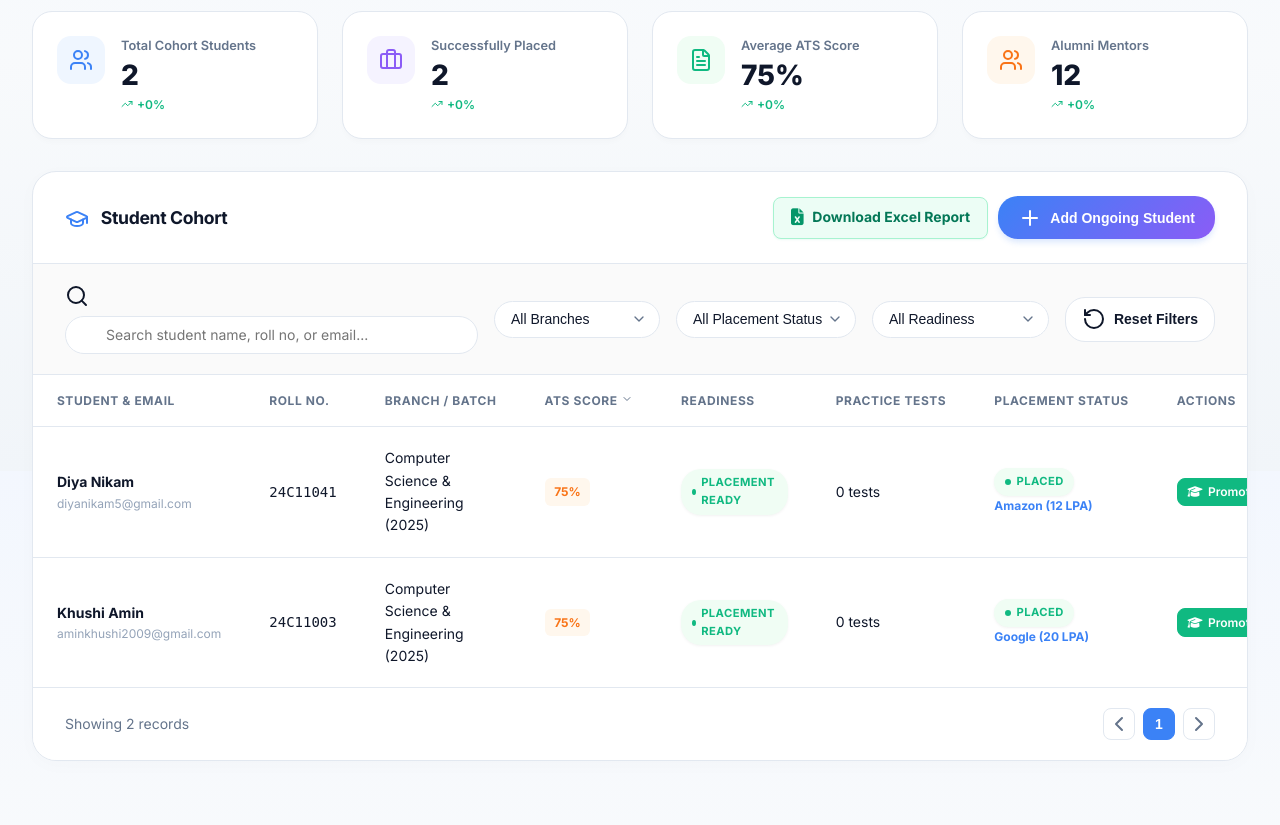
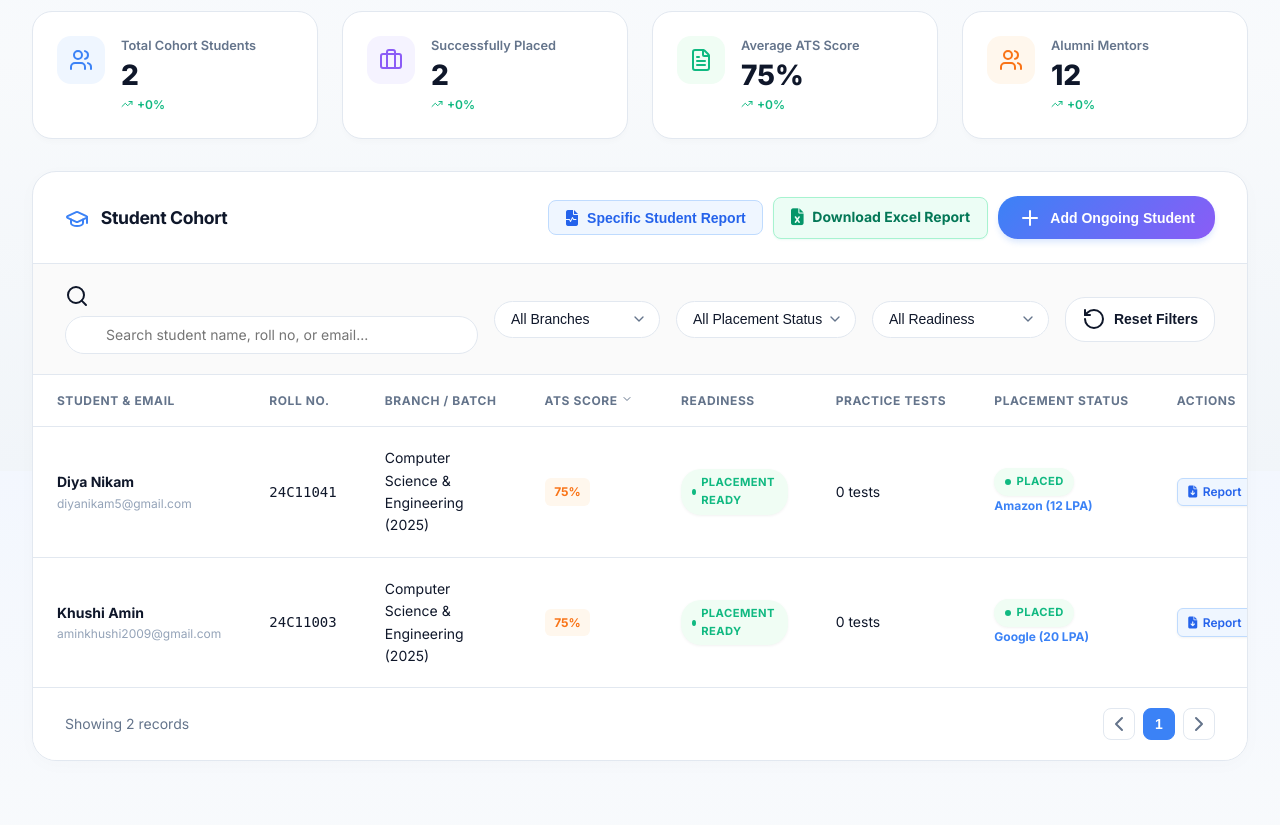
Before and after one commit to pnpstudio2008/CareerPath-AI, a Flask app: page /admin in a window 1280 px wide. Shown: the part 329-1154 px from the top of the page. Run offline with Flask 3, Linux system fonts and the light colour scheme; a user stored in the database is signed in; data comes from the database, SQL or seed files in the repository; some libraries are stand-ins or nearby versions.

Commit message:
feat(admin): add option to download specific student performance report (PDF & Excel)

```diff
--- a/app.py
+++ b/app.py
@@ -2095,6 +2095,7 @@ def api_admin_export_students_excel():
     """
     Exports a comprehensive Microsoft Excel report (.xlsx) containing all student performance,
     academic profiles, placement statuses, ATS scores, and evaluated skills in one sheet.
+    Supports ?student_id=<id> query param to download a specific student's report.
     """
     if not session.get('admin_logged_in'):
         return redirect('/admin')
@@ -2108,7 +2109,18 @@ def api_admin_export_students_excel():
                 return jsonify({"success": False, "error": f"Excel report engine unavailable: {_imp_err}"}), 500
 
         students = get_all_students_for_excel_report()
+        target_student_id = request.args.get('student_id')
+        if target_student_id:
+            filtered = [s for s in students if str(s.get('id')) == str(target_student_id) or str(s.get('roll_no', '')).lower() == str(target_student_id).lower()]
+            if filtered:
+                students = filtered
+
         file_bytes, mimetype, filename = generate_students_excel_report(students)
+        if target_student_id and students:
+            s_name = re.sub(r'[^a-zA-Z0-9_\-]', '_', str(students[0].get('name', 'Student')))
+            s_roll = re.sub(r'[^a-zA-Z0-9_\-]', '_', str(students[0].get('roll_no', '')))
+            filename = f"{s_name}_{s_roll}_Performance_Report.xlsx"
+
         return send_file(
             io.BytesIO(file_bytes),
             mimetype=mimetype,
@@ -2118,6 +2130,147 @@ def api_admin_export_students_excel():
     except Exception as e:
         print(f"[Admin Excel Export Error] {e}")
         return jsonify({"success": False, "error": f"Failed to generate Excel report: {str(e)}"}), 500
+
+
+@app.route('/api/admin/student/<int:student_id>/report-excel', methods=['GET'])
+def api_admin_specific_student_report_excel(student_id):
+    """
+    Exports dedicated Excel report (.xlsx) for a specific ongoing student.
+    """
+    if not session.get('admin_logged_in'):
+        return redirect('/admin')
+
+    try:
+        global generate_students_excel_report
+        if generate_students_excel_report is None:
+            try:
+                from excel_report_generator import generate_students_excel_report
+            except Exception as _imp_err:
+                return jsonify({"success": False, "error": f"Excel report engine unavailable: {_imp_err}"}), 500
+
+        students = get_all_students_for_excel_report()
+        target = [s for s in students if str(s.get('id')) == str(student_id) or str(s.get('roll_no', '')).lower() == str(student_id).lower()]
+        if not target:
+            st = get_student_by_id(student_id)
+            if not st:
+                return jsonify({"success": False, "error": "Student record not found"}), 404
+            target = [st]
+
+        file_bytes, mimetype, _ = generate_students_excel_report(target)
+        s_name = re.sub(r'[^a-zA-Z0-9_\-]', '_', str(target[0].get('name', 'Student')))
+        s_roll = re.sub(r'[^a-zA-Z0-9_\-]', '_', str(target[0].get('roll_no', '')))
+        filename = f"{s_name}_{s_roll}_Performance_Report.xlsx"
+
+        return send_file(
+            io.BytesIO(file_bytes),
+            mimetype=mimetype,
+            as_attachment=True,
+            download_name=filename
+        )
+    except Exception as e:
+        print(f"[Admin Student Excel Export Error] {e}")
+        return jsonify({"success": False, "error": f"Failed to export student Excel report: {str(e)}"}), 500
+
+
+@app.route('/api/admin/student/<int:student_id>/report-pdf', methods=['GET'])
+def api_admin_specific_student_report_pdf(student_id):
+    """
+    Generates and downloads the official single-page PDF performance & ATS report
+    for a specific ongoing student.
+    """
+    if not session.get('admin_logged_in'):
+        return redirect('/admin')
+
+    try:
+        student_db = get_student_by_id(student_id)
+        if not student_db:
+            return jsonify({"success": False, "error": "Student record not found"}), 404
+
+        # Retrieve latest resume record if available
+        conn = get_db_connection()
+        cur = conn.cursor()
+        cur.execute("SELECT id FROM student_resume_history WHERE student_id = ? ORDER BY id DESC LIMIT 1", (student_id,))
+        last_rec = cur.fetchone()
+        conn.close()
+
+        record = None
+        if last_rec:
+            record = get_student_resume_detail(int(last_rec['id']), student_id)
+
+        if not record:
+            base_ats = float(student_db.get('ats_score', 80) or 80)
+            tgt_comp = student_db.get('target_company') or 'Google India'
+            record = {
+                "id": 0,
+                "filename": f"{student_db.get('name', 'Student').replace(' ', '_')}_Resume.pdf",
+                "created_at": student_db.get('created_at', datetime.datetime.now().strftime('%Y-%m-%d %H:%M:%S')),
+                "ats_score": base_ats,
+                "resume_fingerprint": "v_std_baseline_record_4p",
+                "skills": ["Python", "SQL", "Java", "Data Structures", "Algorithms", "Git", "REST APIs"],
+                "achievements": [
+                    "Achieved top quartile technical score in department placement assessments.",
+                    "Completed accredited technical coursework with distinction.",
+                    "Shortlisted for premier technical recruiter evaluation rounds."
+                ],
+                "projects": [
+                    {
+                        "title": "Full-Stack Web Architecture Implementation",
+                        "description": "Architected end-to-end full-stack portal with relational database integration, authentication, and responsive modern user interface.",
+                        "tech_stack": ["Python", "Flask", "SQL", "HTML/CSS"]
+                    }
+                ],
+                "suitable_companies": [
+                    {
+                        "company": tgt_comp if tgt_comp != 'General' else "Google India",
+                        "role": "Software Development Engineer",
+                        "match_score": min(100.0, round(base_ats + 4, 1)),
+                        "skill_match_pct": round(base_ats, 1),
+                        "indicative_ctc_range_lpa": "14.0 - 24.0 LPA",
+                        "matched_skills": ["Python", "Data Structures", "SQL", "REST API", "Git"],
+                        "missing_skills": ["Docker", "Kubernetes"],
+                        "fit_tier": "Strong Match"
+                    }
+                ],
+                "best_role": "Software Development Engineer",
+                "best_match_company": tgt_comp if tgt_comp != 'General' else "Google India",
+                "skill_gaps": ["Docker", "Kubernetes"],
+                "career_recommendations": [
+                    {"role": "Software Development Engineer", "match": "90%", "readiness": "High"}
+                ],
+                "full_analysis": {
+                    "ats_breakdown": {
+                        "ats_score": base_ats,
+                        "rating": "Strong" if base_ats >= 70 else "Average",
+                        "feedback_summary": "Great profile with solid technical foundation.",
+                        "recommendations": ["Highlight quantifiable metrics in project outcomes."],
+                        "sections_present": {"Education": True, "Skills": True, "Experience": True, "Projects": True, "Contact": True},
+                        "action_verb_count": 8,
+                        "metric_count": 4
+                    }
+                }
+            }
+
+        global generate_resume_pdf_report
+        if generate_resume_pdf_report is None:
+            try:
+                from resume_report_generator import generate_resume_pdf_report
+            except Exception as _e:
+                return jsonify({"success": False, "error": f"PDF generator initializing: {_e}"}), 503
+
+        pdf_bytes = generate_resume_pdf_report(student_db, record)
+        s_name = re.sub(r'[^a-zA-Z0-9_\-]', '_', str(student_db.get('name', 'Student')))
+        s_roll = re.sub(r'[^a-zA-Z0-9_\-]', '_', str(student_db.get('roll_no', '')))
+        filename = f"{s_name}_{s_roll}_Performance_Report.pdf"
+
+        return send_file(
+            io.BytesIO(pdf_bytes),
+            mimetype='application/pdf',
+            as_attachment=True,
+            download_name=filename
+        )
+    except Exception as e:
+        print(f"[Admin Student PDF Export Error] {e}")
+        return jsonify({"success": False, "error": f"Failed to export student PDF report: {str(e)}"}), 500
 
 
 @app.route('/api/admin/students', methods=['GET'])
--- a/static/js/admin_panel.js
+++ b/static/js/admin_panel.js
@@ -208,6 +208,9 @@ function renderAdminStudentsTable(students) {
             </td>
             <td>
                 <div class="table-actions">
+                    <button class="btn btn-outline btn-sm" onclick="openStudentReportOptionsModal(${s.id}, '${s.name.replace(/'/g, "\\'")}', '${s.roll_no}')" title="Download Performance Report for ${s.name}" style="color:#2563EB; border-color:#BFDBFE; background:#EFF6FF; font-weight:600; padding:0.35rem 0.65rem; border-radius:6px; display:inline-flex; align-items:center; gap:0.35rem;">
+                        <i class="fa-solid fa-file-arrow-down" style="color:#2563EB;"></i> Report
+                    </button>
                     <button class="btn btn-outline-success btn-sm" onclick="openPromoteModal(${s.id})" title="Promote to Alumni Hub">
                         <i class="fa-solid fa-graduation-cap"></i> Promote
                     </button>
@@ -815,3 +818,120 @@ async function submitCreateAlumniLoginForm(event) {
         showToast('Network error: ' + err.message, 'error');
     }
 }
+
+
+// ==========================================
+// SPECIFIC STUDENT REPORT MODAL & DOWNLOAD
+// ==========================================
+
+let allAdminStudentsCache = [];
+
+async function openSpecificStudentReportModal(preSelectedStudentId = null) {
+    const modal = document.getElementById('specific-report-modal-backdrop');
+    if (!modal) return;
+
+    const select = document.getElementById('report-select-student');
+    if (select) {
+        select.innerHTML = '<option value="">Loading ongoing students...</option>';
+    }
+
+    modal.classList.add('active');
+
+    try {
+        const res = await fetch('/api/admin/students');
+        const data = await safeJsonFetch(res);
+        if (data.success && data.students && data.students.length > 0) {
+            allAdminStudentsCache = data.students;
+            if (select) {
+                select.innerHTML = '';
+                data.students.forEach(s => {
+                    const opt = document.createElement('option');
+                    opt.value = s.id;
+                    opt.textContent = `${s.name} (${s.roll_no}) - ${s.branch} [ATS: ${s.ats_score}%]`;
+                    if (preSelectedStudentId && String(s.id) === String(preSelectedStudentId)) {
+                        opt.selected = true;
+                    }
+                    select.appendChild(opt);
+                });
+            }
+        } else {
+            if (select) select.innerHTML = '<option value="">No ongoing students found</option>';
+        }
+    } catch (err) {
+        if (select) select.innerHTML = `<option value="">Error loading students: ${err.message}</option>`;
+    }
+}
+
+function openStudentReportOptionsModal(studentId, studentName, rollNo) {
+    openSpecificStudentReportModal(studentId);
+}
+
+function closeSpecificStudentReportModal(event) {
+    if (event && event.target !== document.getElementById('specific-report-modal-backdrop') &&
+        !event.target.classList.contains('modal-close-btn') && !event.target.classList.contains('btn-cancel')) {
+        return;
+    }
+    const modal = document.getElementById('specific-report-modal-backdrop');
+    if (modal) modal.classList.remove('active');
+}
+
+function updateReportFormatUI() {
+    const format = document.querySelector('input[name="report-format-type"]:checked')?.value || 'pdf';
+    const lblPdf = document.getElementById('label-format-pdf');
+    const lblXls = document.getElementById('label-format-excel');
+
+    if (lblPdf && lblXls) {
+        if (format === 'pdf') {
+            lblPdf.style.borderColor = '#2563EB';
+            lblPdf.style.borderWidth = '2px';
+            lblXls.style.borderColor = '#CBD5E1';
+            lblXls.style.borderWidth = '1px';
+        } else {
+            lblXls.style.borderColor = '#059669';
+            lblXls.style.borderWidth = '2px';
+            lblPdf.style.borderColor = '#CBD5E1';
+            lblPdf.style.borderWidth = '1px';
+        }
+    }
+}
+
+function executeSpecificStudentReportDownload() {
+    const select = document.getElementById('report-select-student');
+    const studentId = select ? select.value : null;
+
+    if (!studentId) {
+        showToast('Please select a student to download report.', 'warning');
+        return;
+    }
+
+    const format = document.querySelector('input[name="report-format-type"]:checked')?.value || 'pdf';
+    const btn = document.getElementById('btn-execute-report-download');
+    const originalText = btn ? btn.innerHTML : '';
+
+    if (btn) {
+        btn.disabled = true;
+        btn.innerHTML = '<i class="fa-solid fa-spinner fa-spin"></i> Preparing...';
+    }
+
+    showToast(`Generating ${format.toUpperCase()} performance report for student...`, 'info');
+
+    const downloadUrl = format === 'pdf'
+        ? `/api/admin/student/${studentId}/report-pdf`
+        : `/api/admin/student/${studentId}/report-excel`;
+
+    const link = document.createElement('a');
+    link.href = downloadUrl;
+    link.download = '';
+    document.body.appendChild(link);
+    link.click();
+    document.body.removeChild(link);
+
+    setTimeout(() => {
+        if (btn) {
+            btn.disabled = false;
+            btn.innerHTML = originalText;
+        }
+        closeSpecificStudentReportModal();
+        showToast('Report download initiated successfully!', 'success');
+    }, 1200);
+}
--- a/templates/admin.html
+++ b/templates/admin.html
@@ -1115,6 +1115,10 @@
                         </h3>
                     </div>
                     <div class="admin-header-actions" style="display:flex; align-items:center; gap:0.65rem; flex-wrap:wrap;">
+                        <button class="admin-btn-outline" onclick="openSpecificStudentReportModal()" id="btn-specific-student-report" style="color:#2563EB; border: 1.5px solid #BFDBFE; font-weight:700; background:#EFF6FF; display:inline-flex; align-items:center; gap:0.5rem; text-decoration:none; padding: 0.55rem 1rem; border-radius: 8px; font-size: 0.875rem; cursor:pointer;" title="Download individual performance report for a specific ongoing student">
+                            <i class="fa-solid fa-file-waveform" style="color:#2563EB; font-size:1rem;"></i>
+                            <span>Specific Student Report</span>
+                        </button>
                         <a href="/api/admin/export-students-excel" class="admin-btn-outline" download id="btn-export-students-excel" onclick="if(typeof showToast==='function') showToast('Preparing student cohort Excel workbook for download...', 'info');" style="color:#047857; border: 1.5px solid #A7F3D0; font-weight:700; background:#ECFDF5; display:inline-flex; align-items:center; gap:0.55rem; text-decoration:none; padding: 0.55rem 1.05rem; border-radius: 8px; font-size: 0.875rem; box-shadow: 0 1px 2px rgba(16,185,129,0.08); transition: all 0.2s;" onmouseover="this.style.background='#D1FAE5'; this.style.borderColor='#6EE7B7';" onmouseout="this.style.background='#ECFDF5'; this.style.borderColor='#A7F3D0';" title="Download all student performance and evaluation records in one Excel workbook">
                             <i class="fa-solid fa-file-excel" style="color:#059669; font-size:1.05rem;"></i>
                             <span>Download Excel Report</span>
@@ -1618,6 +1622,53 @@
                 </div>
             </form>
         </div>
+    <!-- ========================================== -->
+    <!-- MODAL: DOWNLOAD SPECIFIC STUDENT REPORT    -->
+    <!-- ========================================== -->
+    <div class="modal-backdrop" id="specific-report-modal-backdrop" onclick="closeSpecificStudentReportModal(event)">
+        <div class="modal-card" onclick="event.stopPropagation()" style="max-width:540px;">
+            <div class="modal-header">
+                <h3 style="margin:0; font-size:1.15rem; font-weight:700; color:#0F172A; display:flex; align-items:center; gap:0.5rem;">
+                    <i class="fa-solid fa-file-waveform text-primary" style="color:#2563EB;"></i> Download Specific Student Report
+                </h3>
+                <button class="modal-close-btn" onclick="closeSpecificStudentReportModal()">&times;</button>
+            </div>
+            <div style="padding: 1.5rem;">
+                <div class="form-group" style="margin-bottom: 1.25rem;">
+                    <label class="form-label" style="font-weight:700; font-size:0.875rem; color:#334155; margin-bottom:0.4rem; display:block;">Select Ongoing Student</label>
+                    <select id="report-select-student" class="form-input" style="width:100%; padding:0.65rem; border-radius:8px; border:1px solid #CBD5E1; font-size:0.9rem;">
+                        <option value="">Loading ongoing students...</option>
+                    </select>
+                </div>
+
+                <div class="form-group" style="margin-bottom: 1.5rem;">
+                    <label class="form-label" style="font-weight:700; font-size:0.875rem; color:#334155; margin-bottom:0.5rem; display:block;">Select Report Format</label>
+                    <div style="display:grid; grid-template-columns: 1fr 1fr; gap:0.75rem;">
+                        <label id="label-format-pdf" style="display:flex; align-items:flex-start; gap:0.6rem; padding:0.85rem; border:2px solid #2563EB; border-radius:10px; background:#F8FAFC; cursor:pointer;">
+                            <input type="radio" name="report-format-type" value="pdf" checked onchange="updateReportFormatUI()" style="margin-top:0.2rem;">
+                            <div>
+                                <div style="font-weight:700; color:#0F172A; font-size:0.9rem;"><i class="fa-solid fa-file-pdf" style="color:#DC2626; margin-right:4px;"></i> PDF Report</div>
+                                <div style="font-size:0.75rem; color:#64748B;">Print-ready single-page ATS audit & evaluation</div>
+                            </div>
+                        </label>
+                        <label id="label-format-excel" style="display:flex; align-items:flex-start; gap:0.6rem; padding:0.85rem; border:1px solid #CBD5E1; border-radius:10px; background:#F8FAFC; cursor:pointer;">
+                            <input type="radio" name="report-format-type" value="excel" onchange="updateReportFormatUI()" style="margin-top:0.2rem;">
+                            <div>
+                                <div style="font-weight:700; color:#0F172A; font-size:0.9rem;"><i class="fa-solid fa-file-excel" style="color:#059669; margin-right:4px;"></i> Excel Sheet</div>
+                                <div style="font-size:0.75rem; color:#64748B;">Individual performance & evaluation metrics</div>
+                            </div>
+                        </label>
+                    </div>
+                </div>
+
+                <div class="modal-footer" style="padding-top:1rem; border-top:1px solid #E2E8F0; display:flex; justify-content:flex-end; gap:0.75rem;">
+                    <button type="button" class="btn btn-outline btn-cancel" onclick="closeSpecificStudentReportModal()">Cancel</button>
+                    <button type="button" class="btn btn-primary" onclick="executeSpecificStudentReportDownload()" id="btn-execute-report-download" style="background:#2563EB; color:#FFFFFF; font-weight:700; display:inline-flex; align-items:center; gap:0.5rem; border:none; padding:0.6rem 1.25rem; border-radius:8px; cursor:pointer;">
+                        <i class="fa-solid fa-download"></i> Download Report
+                    </button>
+                </div>
+            </div>
+        </div>
     </div>
 
     <!-- Toast Notification Container -->
```
